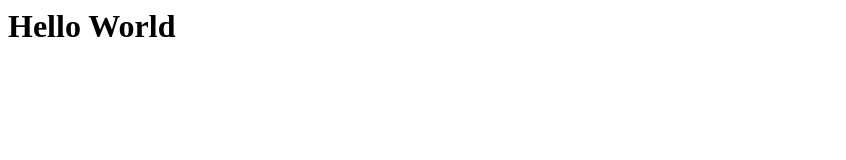
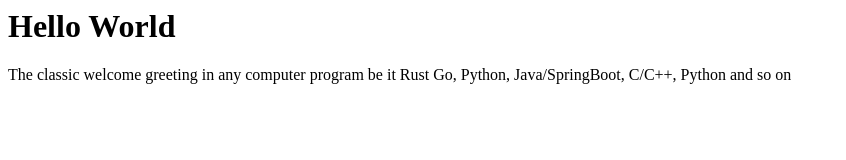
Before and after one commit to yashxsagar/test-repo, a plain HTML site: page index.html in a window 1280 px wide. Shown: the whole page, without its empty margins (0-846 px from the left). Drawn offline with Linux system fonts and the light colour scheme.

Commit message:
Welcome Greeting Augmented on index.html

```diff
--- a/index.html
+++ b/index.html
@@ -1 +1,4 @@
-<h1>Hello World</p>
+<div style='flex'>
+<h1>Hello World</h1>
+<article> The classic welcome greeting in any computer program be it Rust  Go, Python, Java/SpringBoot, C/C++, Python and so on</article>
+</div>
```
